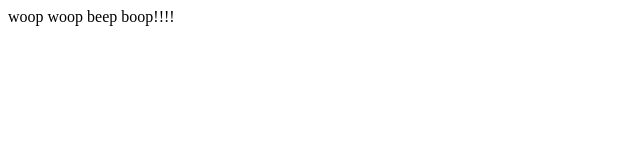
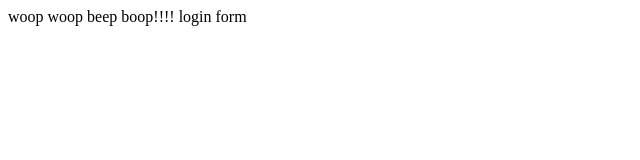
Before and after one commit to OTWdesigns/learninggitbetter2.0, a plain HTML site: page index.html in a window 1280 px wide. Shown: the full height of the page, 0-640 px from the left. Drawn offline with Linux system fonts and the light colour scheme.

Commit message:
more messing around with branches

```diff
--- /dev/null
+++ b/dir2/appman.js
@@ -0,0 +1 @@
+console.log("hello warld");
--- a/index.html
+++ b/index.html
@@ -2,5 +2,6 @@
     <title>bash is neato</title>
     <body>
         woop woop beep boop!!!!
+        login form
     </body>
 </html>
```
Also changed, not shown: login.html (added, +1 -0 lines), log.txt (added), 1 other file.
